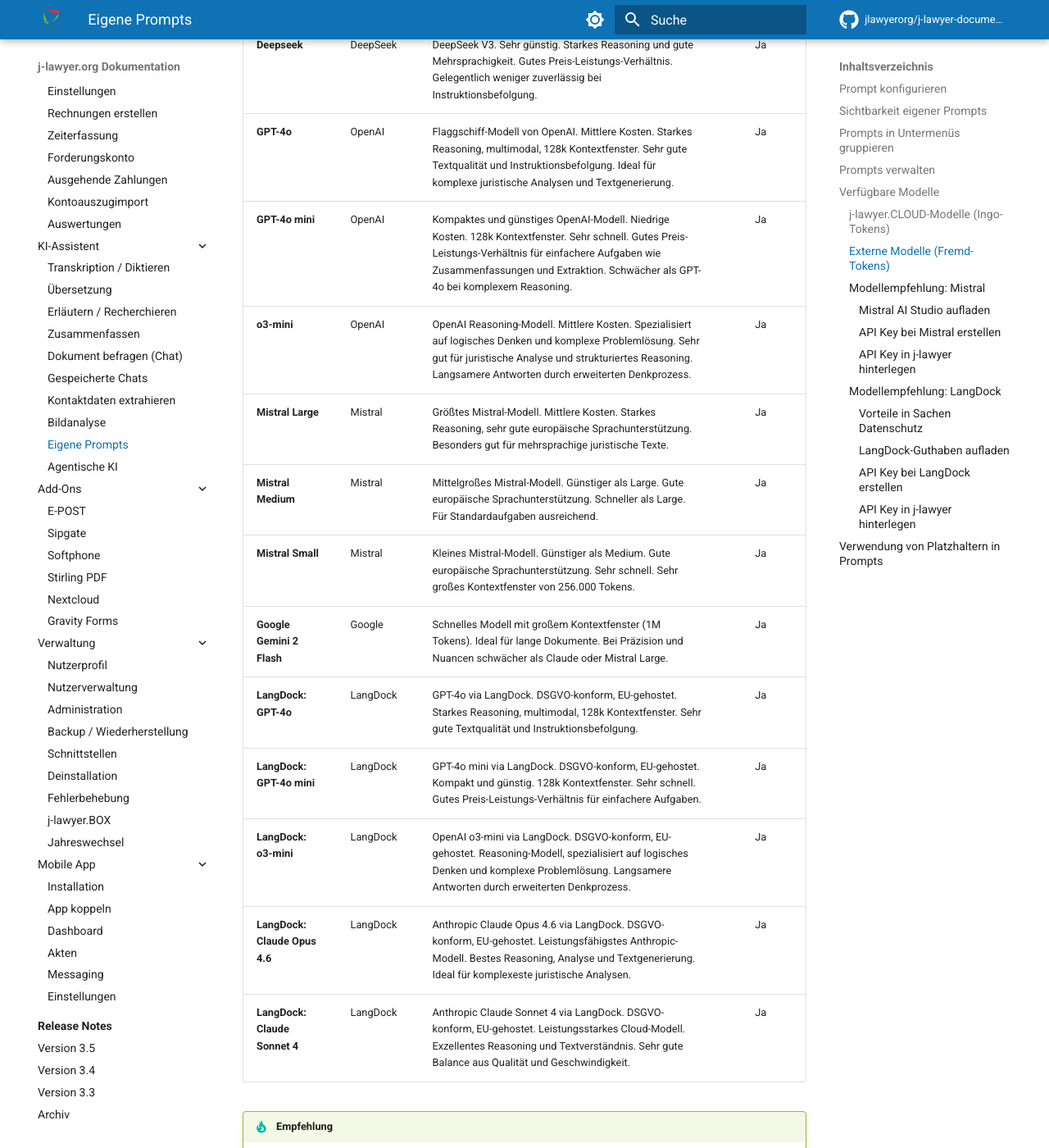
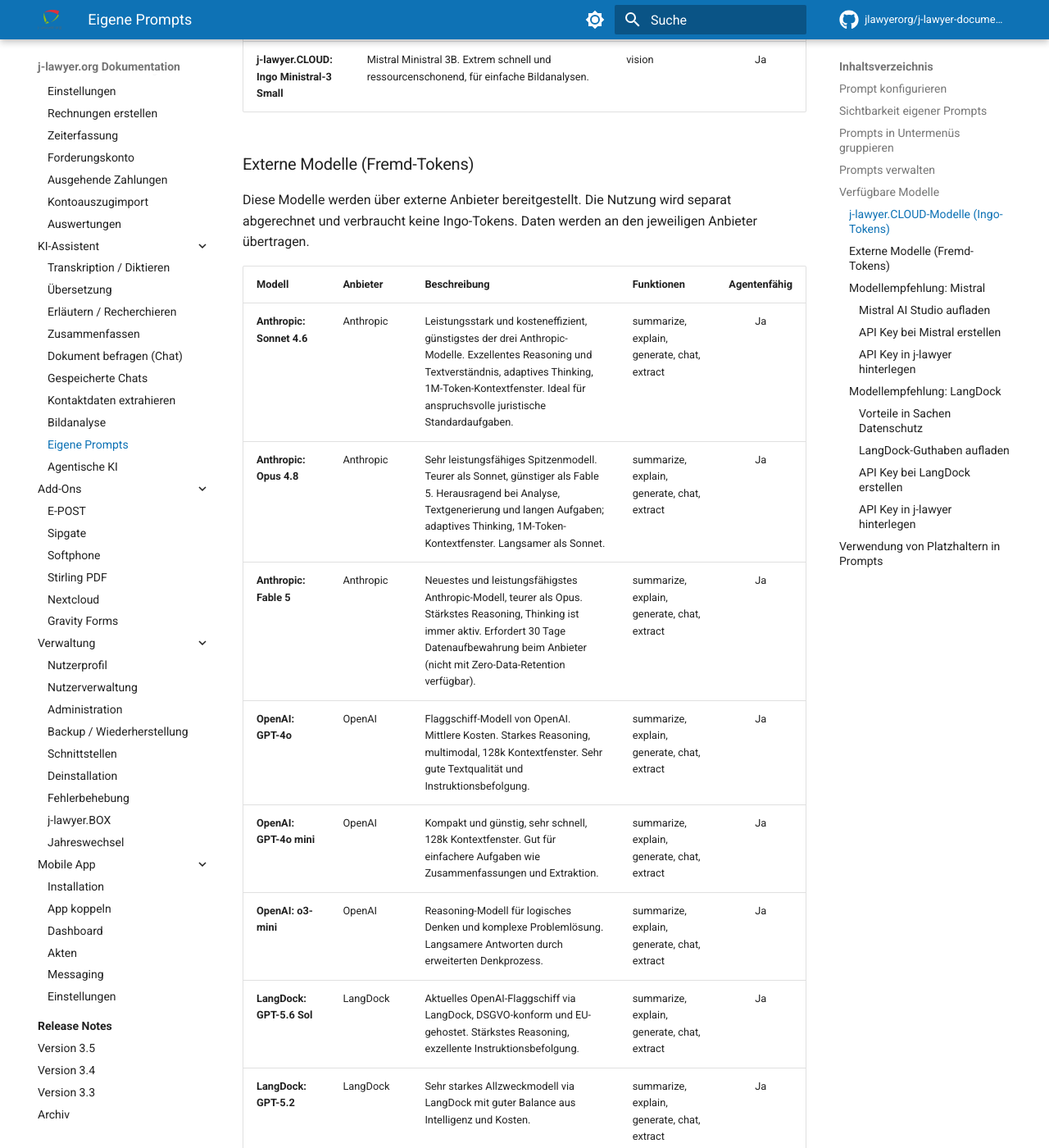
Before and after one commit to jlawyerorg/j-lawyer-documentation, an MkDocs documentation site: the page built from docs/benutzerhandbuch/ki-assistent/eigene-prompts.md, in a window 1280 px wide and 1400 px high, scrolled down 5637 px. Shown: the whole window at 82% size. Built offline with MkDocs 1.6.1 and Material for MkDocs 9.7.7, drawn with Linux system fonts in a browser that asks for light colours; comment, search, counter and statistics services are not loaded; some of the changed text lies outside the part shown.

Commit message:
Modelltabellen an aktuelle Modellkonfiguration angepasst
- Abgleich mit j-lawyer-ai-trooper.xml: neue/entfernte Modelle, exakte Namen
- neue Spalte "Funktionen", Agentenfähigkeit gemäß supports-tools korrigiert
- Empfehlungen und Mistral-/LangDock-Abschnitte aktualisiert
- Modellname Ingo Granite4.1 in dokumente.md korrigiert

Co-Authored-By: Claude Opus 5.5 <noreply@anthropic.com>

```diff
--- a/docs/benutzerhandbuch/ki-assistent/eigene-prompts.md
+++ b/docs/benutzerhandbuch/ki-assistent/eigene-prompts.md
@@ -90,57 +90,62 @@ Neben dem Anlegen und Bearbeiten von Prompts stehen weitere Funktionen zur Verf
 
 ## Verfügbare Modelle {#modelle}
 
-Bei der Konfiguration eigener Prompts kann ein spezifisches Modell ausgewählt werden. Die verfügbaren Modelle unterscheiden sich in Leistungsfähigkeit, Geschwindigkeit, Kosten und Funktionsumfang. Sie sind in zwei Kategorien unterteilt:
+Bei der Konfiguration eigener Prompts kann ein spezifisches Modell ausgewählt werden. Die verfügbaren Modelle unterscheiden sich in Leistungsfähigkeit, Geschwindigkeit, Kosten und Funktionsumfang. Die Spalte **Funktionen** zeigt, für welche [Funktionen](#prompt-konfigurieren) ein Modell ausgewählt werden kann; **Agentenfähig** kennzeichnet Modelle mit Unterstützung für Werkzeugaufrufe (siehe [Agentische KI](agenten.md)). Die Modelle sind in zwei Kategorien unterteilt:
 
 ### j-lawyer.CLOUD-Modelle (Ingo-Tokens) {#cloud-modelle}
 
 Diese Modelle werden lokal in der j-lawyer.CLOUD-Infrastruktur betrieben und über Ingo-Tokens abgerechnet. Sie sind kostenlos im Rahmen des Token-Kontingents nutzbar.
 
-| Modell | Beschreibung | Agentenfähig |
-|--------|-------------|:------------:|
-| **Ingo Occiglot** | Lokales 7B-Modell, spezialisiert auf Deutsch und Englisch. Gut für einfache Zusammenfassungen und Übersetzungen. Begrenzte Leistung bei komplexen Aufgaben. | Nein |
-| **Ingo Gemma2** | Google Gemma 2 mit 9B Parametern. Solide Textqualität und gutes Sprachverständnis. Schwächer als größere Modelle bei komplexem Reasoning. | Nein |
-| **Ingo Gemma3** | Google Gemma 3 mit 12B Parametern. Sehr gute Textqualität, multilingual. Deutlich besser als Gemma 2 bei Reasoning und Instruktionsbefolgung. Für die Größe sehr leistungsfähig. | Nein |
-| **Ingo Qwen3.5** | Alibaba Qwen 3.5 mit 4B Parametern. Gute Mehrsprachigkeit. Für die Größe starkes Reasoning. Bei langen Texten und komplexen Analysen limitiert. | Ja |
-| **Ingo Llama3.1-uncensored** | Meta Llama 3.1 ohne Sicherheitsfilter. Gutes Reasoning. Keine Inhaltsverweigerungen – geeignet für juristische Texte ohne Zensurprobleme. | Ja |
-| **Ingo Llama3.1-abliterated** | Meta Llama 3.1 8B mit entfernten Sicherheitssperren. Ähnlich wie Uncensored-Variante, aber per Abliteration optimiert. Kompakt und schnell. | Ja |
-| **Ingo Ministral-3 Small** | Mistral Ministral 3B. Extrem schnell und ressourcenschonend. Optimiert für einfache Aufgaben wie Klassifikation und Extraktion. Für komplexe Texte nicht geeignet. | Ja |
-| **Ingo Ministral-3** | Mistral Ministral 3. Optimiert für Aufgaben wie Klassifikation und Extraktion. | Ja |
-| **Ingo Llama3.2** | Meta Llama 3.2 mit 3B Parametern. Sehr schnell. Gut für Extraktion und einfache Aufgaben. Begrenzte Qualität bei anspruchsvoller Textgenerierung. | Ja |
-| **Ingo Llama3.2-uncensored** | Meta Llama 3.2 ohne Sicherheitsfilter. Schnell, keine Inhaltsverweigerungen. Ideal für Extraktion ohne Zensurprobleme. | Ja |
+| Modell | Beschreibung | Funktionen | Agentenfähig |
+|--------|-------------|------------|:------------:|
+| **j-lawyer.CLOUD: Ingo Qwen3.8 Large** | Alibaba Qwen 3.8 mit 27B Parametern. Größtes lokales Modell mit sehr guter Mehrsprachigkeit und starkem Reasoning. Gut geeignet für lange Texte und anspruchsvolle Analysen. Langsamer als die kleineren Modelle. | summarize, explain, generate, chat, extract | Ja |
+| **j-lawyer.CLOUD: Ingo Qwen3.5** | Alibaba Qwen 3.5 mit 9B Parametern. Sehr gute Mehrsprachigkeit, gutes Reasoning. Deutlich schneller als Qwen 3.8 Large. Gut für Zusammenfassungen, Extraktion und Chat; bei sehr komplexen Analysen schwächer. | summarize, explain, generate, chat, extract | Ja |
+| **j-lawyer.CLOUD: Ingo Granite4.1** | IBM Granite 4.1 mit 8B Parametern. Nativ mehrsprachig, sehr großes Kontextfenster. Schnell, **ohne Denkmodus** und mit planbaren Antwortzeiten. Gut für Zusammenfassungen, Extraktion und Werkzeugaufrufe; bei komplexem Reasoning schwächer als größere Modelle. | summarize, explain, generate, chat, extract | Ja |
+| **j-lawyer.CLOUD: Ingo Gemma3** | Google Gemma 3 mit 12B Parametern. Sehr gute Textqualität, multilingual. Für die Größe sehr leistungsfähig. | summarize, explain, generate, chat, extract, translate | Nein |
+| **j-lawyer.CLOUD: Ingo Gemma4** | Google Gemma 4 E2B (2,3B effektive Parameter). Multimodal, über 140 Sprachen. Sehr kompakt und schnell; für komplexe Analysen und lange Texte limitiert. | summarize, explain, generate, chat, extract, vision | Nein |
+| **j-lawyer.CLOUD: Ingo Llama3.1-uncensored** | Meta Llama 3.1 ohne Sicherheitsfilter. Gutes Reasoning, keine Inhaltsverweigerungen – geeignet für juristische Texte ohne Zensurprobleme. | summarize, explain, generate, chat, translate | Nein |
+| **j-lawyer.CLOUD: Ingo Llama3.1-abliterated** | Meta Llama 3.1 8B mit entfernten Sicherheitssperren, per Abliteration optimiert. Kompakt und schnell, aber weniger präzise als größere Modelle. | summarize, explain, generate, chat | Nein |
+| **j-lawyer.CLOUD: Ingo Llama3.2** | Meta Llama 3.2 mit 3B Parametern. Sehr schnell, gut für Extraktion und einfache Aufgaben. | extract | Nein |
+| **j-lawyer.CLOUD: Ingo Llama3.2-uncensored** | Meta Llama 3.2 ohne Sicherheitsfilter. Schnell, keine Inhaltsverweigerungen. Für Extraktion ohne Zensurprobleme. | extract | Nein |
+| **j-lawyer.CLOUD: Ingo Qwen3-VL** | Alibaba Qwen 3 VL mit 8B Parametern. Bildanalyse, Dokumentverständnis und Texterkennung in Bildern (32 Sprachen), robust bei schrägen oder schlecht belichteten Aufnahmen. | vision | Ja |
+| **j-lawyer.CLOUD: Ingo Qwen3-VL small** | Alibaba Qwen 3 VL mit 4B Parametern. Wie Qwen3-VL, kleiner und schneller. | vision | Ja |
+| **j-lawyer.CLOUD: Ingo Ministral-3** | Mistral Ministral 3 mit 14B Parametern. Gute Bild- und Texterkennung, geeignet für Bildbeschreibungen und die Extraktion von Text aus Bildern und Scans. | vision | Ja |
+| **j-lawyer.CLOUD: Ingo Ministral-3 Small** | Mistral Ministral 3B. Extrem schnell und ressourcenschonend, für einfache Bildanalysen. | vision | Ja |
 
 ### Externe Modelle (Fremd-Tokens) {#externe-modelle}
 
 Diese Modelle werden über externe Anbieter bereitgestellt. Die Nutzung wird separat abgerechnet und verbraucht keine Ingo-Tokens. Daten werden an den jeweiligen Anbieter übertragen.
 
-| Modell | Anbieter | Beschreibung | Agentenfähig |
-|--------|----------|-------------|:------------:|
-| **Sonnet 4** | Anthropic | Leistungsstarkes Cloud-Modell. Mittlere Kosten. Exzellentes Reasoning, Coding und Textverständnis. Sehr gute Balance aus Qualität und Geschwindigkeit. Ideal für anspruchsvolle juristische Aufgaben. | Ja |
-| **Haiku 3.5** | Anthropic | Schnellstes und günstigstes Anthropic-Modell. Sehr schnelle Antwortzeiten. Gut für einfache Aufgaben, Klassifikation und Extraktion. | Ja |
-| **Opus 4** | Anthropic | Leistungsfähigstes Anthropic-Modell. Hohe Kosten. Bestes Reasoning, Analyse und Textgenerierung. Ideal für komplexeste juristische Analysen. Langsamer und deutlich teurer als Sonnet. | Ja |
-| **Deepseek** | DeepSeek | DeepSeek V3. Sehr günstig. Starkes Reasoning und gute Mehrsprachigkeit. Gutes Preis-Leistungs-Verhältnis. Gelegentlich weniger zuverlässig bei Instruktionsbefolgung. | Ja |
-| **GPT-4o** | OpenAI | Flaggschiff-Modell von OpenAI. Mittlere Kosten. Starkes Reasoning, multimodal, 128k Kontextfenster. Sehr gute Textqualität und Instruktionsbefolgung. Ideal für komplexe juristische Analysen und Textgenerierung. | Ja |
-| **GPT-4o mini** | OpenAI | Kompaktes und günstiges OpenAI-Modell. Niedrige Kosten. 128k Kontextfenster. Sehr schnell. Gutes Preis-Leistungs-Verhältnis für einfachere Aufgaben wie Zusammenfassungen und Extraktion. Schwächer als GPT-4o bei komplexem Reasoning. | Ja |
-| **o3-mini** | OpenAI | OpenAI Reasoning-Modell. Mittlere Kosten. Spezialisiert auf logisches Denken und komplexe Problemlösung. Sehr gut für juristische Analyse und strukturiertes Reasoning. Langsamere Antworten durch erweiterten Denkprozess. | Ja |
-| **Mistral Large** | Mistral | Größtes Mistral-Modell. Mittlere Kosten. Starkes Reasoning, sehr gute europäische Sprachunterstützung. Besonders gut für mehrsprachige juristische Texte. | Ja |
-| **Mistral Medium** | Mistral | Mittelgroßes Mistral-Modell. Günstiger als Large. Gute europäische Sprachunterstützung. Schneller als Large. Für Standardaufgaben ausreichend. | Ja |
-| **Mistral Small** | Mistral | Kleines Mistral-Modell. Günstiger als Medium. Gute europäische Sprachunterstützung. Sehr schnell. Sehr großes Kontextfenster von 256.000 Tokens. | Ja |
-| **Google Gemini 2 Flash** | Google | Schnelles Modell mit großem Kontextfenster (1M Tokens). Ideal für lange Dokumente. Bei Präzision und Nuancen schwächer als Claude oder Mistral Large. | Ja |
-| **LangDock: GPT-4o** | LangDock | GPT-4o via LangDock. DSGVO-konform, EU-gehostet. Starkes Reasoning, multimodal, 128k Kontextfenster. Sehr gute Textqualität und Instruktionsbefolgung. | Ja |
-| **LangDock: GPT-4o mini** | LangDock | GPT-4o mini via LangDock. DSGVO-konform, EU-gehostet. Kompakt und günstig. 128k Kontextfenster. Sehr schnell. Gutes Preis-Leistungs-Verhältnis für einfachere Aufgaben. | Ja |
-| **LangDock: o3-mini** | LangDock | OpenAI o3-mini via LangDock. DSGVO-konform, EU-gehostet. Reasoning-Modell, spezialisiert auf logisches Denken und komplexe Problemlösung. Langsamere Antworten durch erweiterten Denkprozess. | Ja |
-| **LangDock: Claude Opus 4.6** | LangDock | Anthropic Claude Opus 4.6 via LangDock. DSGVO-konform, EU-gehostet. Leistungsfähigstes Anthropic-Modell. Bestes Reasoning, Analyse und Textgenerierung. Ideal für komplexeste juristische Analysen. | Ja |
-| **LangDock: Claude Sonnet 4** | LangDock | Anthropic Claude Sonnet 4 via LangDock. DSGVO-konform, EU-gehostet. Leistungsstarkes Cloud-Modell. Exzellentes Reasoning und Textverständnis. Sehr gute Balance aus Qualität und Geschwindigkeit. | Ja |
+| Modell | Anbieter | Beschreibung | Funktionen | Agentenfähig |
+|--------|----------|-------------|------------|:------------:|
+| **Anthropic: Sonnet 4.6** | Anthropic | Leistungsstark und kosteneffizient, günstigstes der drei Anthropic-Modelle. Exzellentes Reasoning und Textverständnis, adaptives Thinking, 1M-Token-Kontextfenster. Ideal für anspruchsvolle juristische Standardaufgaben. | summarize, explain, generate, chat, extract | Ja |
+| **Anthropic: Opus 4.8** | Anthropic | Sehr leistungsfähiges Spitzenmodell. Teurer als Sonnet, günstiger als Fable 5. Herausragend bei Analyse, Textgenerierung und langen Aufgaben; adaptives Thinking, 1M-Token-Kontextfenster. Langsamer als Sonnet. | summarize, explain, generate, chat, extract | Ja |
+| **Anthropic: Fable 5** | Anthropic | Neuestes und leistungsfähigstes Anthropic-Modell, teurer als Opus. Stärkstes Reasoning, Thinking ist immer aktiv. Erfordert 30 Tage Datenaufbewahrung beim Anbieter (nicht mit Zero-Data-Retention verfügbar). | summarize, explain, generate, chat, extract | Ja |
+| **OpenAI: GPT-4o** | OpenAI | Flaggschiff-Modell von OpenAI. Mittlere Kosten. Starkes Reasoning, multimodal, 128k Kontextfenster. Sehr gute Textqualität und Instruktionsbefolgung. | summarize, explain, generate, chat, extract | Ja |
+| **OpenAI: GPT-4o mini** | OpenAI | Kompakt und günstig, sehr schnell, 128k Kontextfenster. Gut für einfachere Aufgaben wie Zusammenfassungen und Extraktion. | summarize, explain, generate, chat, extract | Ja |
+| **OpenAI: o3-mini** | OpenAI | Reasoning-Modell für logisches Denken und komplexe Problemlösung. Langsamere Antworten durch erweiterten Denkprozess. | summarize, explain, generate, chat, extract | Ja |
+| **LangDock: GPT-5.6 Sol** | LangDock | Aktuelles OpenAI-Flaggschiff via LangDock, DSGVO-konform und EU-gehostet. Stärkstes Reasoning, exzellente Instruktionsbefolgung. | summarize, explain, generate, chat, extract | Ja |
+| **LangDock: GPT-5.2** | LangDock | Sehr starkes Allzweckmodell via LangDock mit guter Balance aus Intelligenz und Kosten. | summarize, explain, generate, chat, extract | Ja |
+| **LangDock: GPT-5.1** | LangDock | Ausgereiftes Allzweckmodell via LangDock mit sehr guter Textqualität. Gut für Schriftsatzentwürfe und Analysen. | summarize, explain, generate, chat, extract | Ja |
+| **LangDock: GPT-5** | LangDock | Solides Allzweckmodell der GPT-5-Generation via LangDock. | summarize, explain, generate, chat, extract | Ja |
+| **LangDock: GPT-5 mini** | LangDock | Kompakte, günstige und schnelle Variante via LangDock. Gut für Zusammenfassungen und Extraktion. | summarize, explain, generate, chat, extract | Ja |
+| **LangDock: o3** | LangDock | OpenAI-Reasoning-Modell via LangDock. Langsamere Antworten durch erweiterten Denkprozess. | summarize, explain, generate, chat, extract | Ja |
+| **LangDock: o4-mini** | LangDock | Kompaktes Reasoning-Modell via LangDock, schnell und kosteneffizient. | summarize, explain, generate, chat, extract | Ja |
+| **Mistral: Large** | Mistral | Größtes Mistral-Modell. Mittlere Kosten, starkes Reasoning, sehr gute europäische Sprachunterstützung, 256.000 Tokens Kontextfenster. | summarize, explain, generate, chat, extract | Ja |
+| **Mistral: Medium** | Mistral | Günstiger und schneller als Large, 128.000 Tokens Kontextfenster. Für Standardaufgaben ausreichend. | summarize, explain, generate, chat, extract | Ja |
+| **Mistral: Small** | Mistral | Günstiger als Medium, sehr schnell, 256.000 Tokens Kontextfenster. | summarize, explain, generate, chat, extract | Ja |
+| **Google: Gemini 3 Flash** | Google | Schnelles Modell mit 1M-Token-Kontext und Bildanalyse. Reasoning-Modell mit spürbarer Latenz durch interne Denkschritte. Derzeit im Preview-Status. | summarize, explain, generate, chat, extract, vision | Ja |
+| **Deepseek** | DeepSeek | DeepSeek V3. Sehr günstig, starkes Reasoning, gute Mehrsprachigkeit. Gelegentlich weniger zuverlässig bei Instruktionsbefolgung. | summarize, explain, generate, chat | Ja |
 
 !!! tip "Empfehlung"
-    Für einfache Extraktionen und Klassifikationen sind die j-lawyer.CLOUD-Modelle wie **Ingo Occiglot** oder **Ingo Llama3.2** ausreichend. Für [agentische KI](agenten.md) sollte ein agentenfähiges Modell gewählt werden - bspw. **Ingo Qwen3.5**.
+    Für einfache Extraktionen und kurze, klar umrissene Aufgaben sind schnelle Modelle ohne Denkmodus wie **j-lawyer.CLOUD: Ingo Granite4.1** oder **j-lawyer.CLOUD: Ingo Llama3.2** gut geeignet. Für [agentische KI](agenten.md) sollte ein agentenfähiges Modell gewählt werden – bspw. **j-lawyer.CLOUD: Ingo Qwen3.5**, für anspruchsvolle Analysen **j-lawyer.CLOUD: Ingo Qwen3.8 Large**. Für die [Bildanalyse](bildanalyse.md) stehen eigene Modelle mit der Funktion **vision** zur Verfügung.
 
 !!! warning "Datenschutz bei externen Modellen"
     Bei der Nutzung externer Modelle werden Daten an den jeweiligen Anbieter übertragen. Achten Sie darauf, dass dies mit den Datenschutzanforderungen Ihrer Kanzlei vereinbar ist.
 
 ### Modellempfehlung: Mistral {#modellempfehlung-mistral}
 
-Für beste Performance und ein gutes Preis-/Leistungsverhältnis bei externen Modellen ist **Mistral Small** ein sehr gutes Modell. Mistral bietet starke europäische Sprachunterstützung und ist besonders für mehrsprachige juristische Texte geeignet.
+Für beste Performance und ein gutes Preis-/Leistungsverhältnis bei externen Modellen ist **Mistral: Small** ein sehr gutes Modell. Mistral bietet starke europäische Sprachunterstützung und ist besonders für mehrsprachige juristische Texte geeignet.
 
 Aus Datenschutzsicht sind die Modelle von Mistral besonders interessant: Mistral schließt vertraglich aus, dass übermittelte Daten für das Training von Modellen verwendet werden, und bietet einen DSGVO-konformen Auftragsverarbeitungsvertrag (AVV) an.
 
@@ -161,7 +166,7 @@ Zum Aufladen im AI Studio unter „Workspace" – „Billing" eine Zahlungsmetho
 #### API Key in j-lawyer hinterlegen
 
 1. Im j-lawyer Client unter „Einstellungen" – „Assistent Ingo" – „eigene Prompts" einen Prompt anlegen oder bearbeiten.
-2. Als Modell eines der Mistral-Modelle auswählen (bspw. **Mistral Small**).
+2. Als Modell eines der Mistral-Modelle auswählen (bspw. **Mistral: Small**).
 3. In den daraufhin angezeigten Konfigurationsfeldern den kopierten API Key im Feld `api-key` eintragen.
 4. Den Prompt speichern.
 
@@ -171,7 +176,7 @@ Der API Key wird pro Prompt hinterlegt. Beim Teilen von Prompts per E-Mail wird
 
 [LangDock](https://www.langdock.com) ist eine deutsche KI-Plattform mit Sitz in Berlin, die Zugang zu führenden KI-Modellen verschiedener Anbieter über eine einheitliche, DSGVO-konforme Schnittstelle bietet. Alle Anfragen werden ausschließlich über Server in der EU verarbeitet.
 
-Über LangDock stehen in j-lawyer Modelle von OpenAI (GPT-4o, GPT-4o mini, o3-mini) und Anthropic (Claude Opus 4.6, Claude Sonnet 4) zur Verfügung – ohne dass ein separates Konto bei jedem Anbieter erforderlich ist. Ein einziger LangDock API Key genügt für alle Modelle.
+Über LangDock stehen in j-lawyer Modelle von OpenAI zur Verfügung (GPT-5.6 Sol, GPT-5.2, GPT-5.1, GPT-5, GPT-5 mini, o3, o4-mini) – ohne dass ein separates Konto beim Anbieter erforderlich ist. Ein einziger LangDock API Key genügt für alle Modelle.
 
 #### Vorteile in Sachen Datenschutz
 
@@ -180,7 +185,7 @@ Der API Key wird pro Prompt hinterlegt. Beim Teilen von Prompts per E-Mail wird
 - **Kein Training mit Nutzerdaten**: Übermittelte Daten werden nicht für das Training von KI-Modellen verwendet.
 - **Ein Anbieter, viele Modelle**: Anstatt separate Verträge und Konten bei OpenAI, Anthropic und weiteren Anbietern zu unterhalten, genügt eine einzige Vertragsbeziehung mit einem deutschen Unternehmen.
 
-Für Kanzleien, die Modelle wie GPT-4o oder Claude nutzen möchten und dabei Wert auf Datenschutz legen, ist LangDock eine empfehlenswerte Alternative zur direkten Nutzung der US-amerikanischen Anbieter.
+Für Kanzleien, die Modelle wie GPT-5 nutzen möchten und dabei Wert auf Datenschutz legen, ist LangDock eine empfehlenswerte Alternative zur direkten Nutzung der US-amerikanischen Anbieter.
 
 #### LangDock-Guthaben aufladen
 
@@ -195,7 +200,7 @@ Um die LangDock-Modelle in j-lawyer nutzen zu können, wird ein Guthaben bei [La
 #### API Key in j-lawyer hinterlegen
 
 1. Im j-lawyer Client unter „Einstellungen" – „Assistent Ingo" – „eigene Prompts" einen Prompt anlegen oder bearbeiten.
-2. Als Modell eines der LangDock-Modelle auswählen (bspw. **LangDock: Claude Sonnet 4**).
+2. Als Modell eines der LangDock-Modelle auswählen (bspw. **LangDock: GPT-5.2**).
 3. In den daraufhin angezeigten Konfigurationsfeldern den kopierten API Key im Feld `api-key` eintragen.
 4. Den Prompt speichern.
 
```
Also changed, not shown: docs/benutzerhandbuch/aktenverwaltung/dokumente.md (+1 -1 lines).
